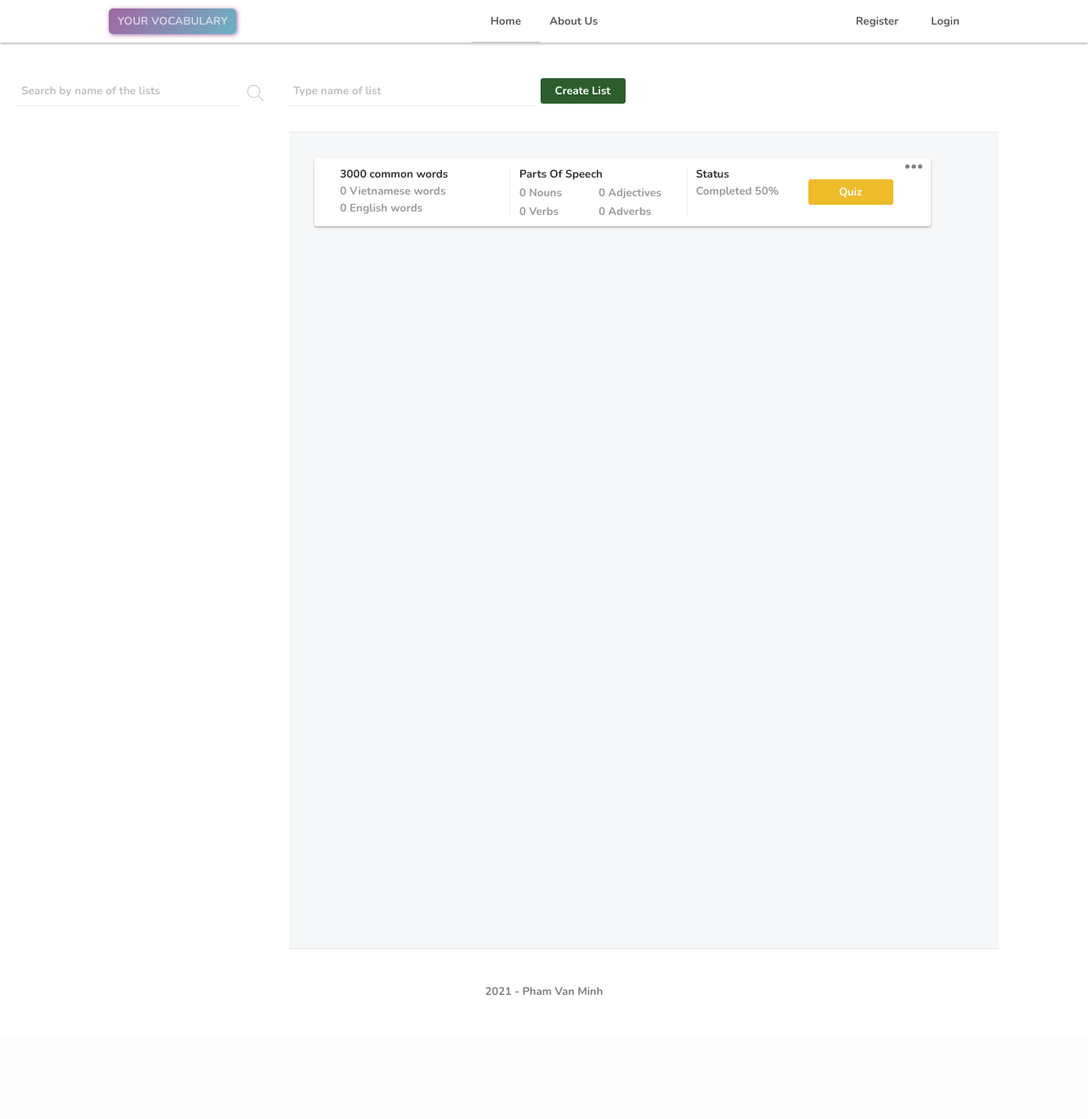
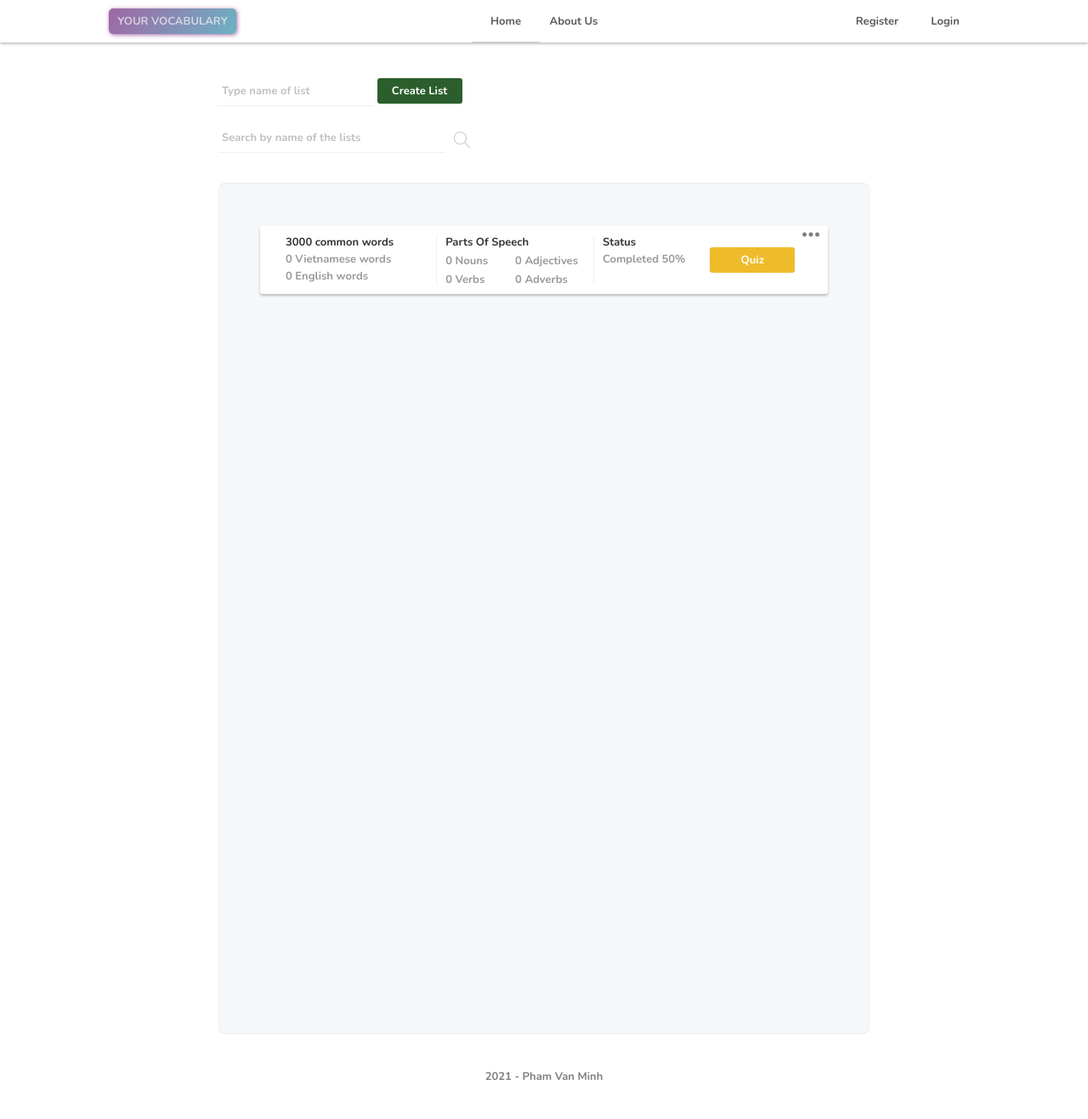
Before and after one commit to PhamVanMinh272/vocab_ielts, a Flask app: page / in a window 1280 px wide. Shown: the whole page at 85% size. Before the commit the page ends 1171 px from the top, so only its background shows below. Run offline with Flask 2, Linux system fonts and the light colour scheme; data comes from the database, SQL or seed files in the repository; data that the repository does not hold is empty; some libraries are stand-ins or nearby versions.

Commit message:
fix list container

```diff
--- a/static/css/card.css
+++ b/static/css/card.css
@@ -1,5 +1,5 @@
 .card-of-list {
-    width: 100%;
+    width: calc(100% - 20px);
     height: 80px;
     color: var(--color-black);
     border-radius: 3px;
@@ -12,7 +12,7 @@
 }
 
 .card-of-list:hover {
-    margin-left: 5px;
+    box-shadow: rgba(0, 0, 0, 0.5) 0px 2px 3px;
 }
 
 .card-content {
@@ -107,8 +107,8 @@
     margin: 3px;
     color: white;
     text-align: left;
-    width: 90%;
-    height: 30px;
+    width: 70px;
+    height: 40px;
 }
 
 .list-more-action-dropdown {
--- a/static/css/home.css
+++ b/static/css/home.css
@@ -1,8 +1,8 @@
 .search-container {
     height: 40px;
-    width: 100%;
+    width: 40%;
     display: flex;
-    margin-bottom: 20px;
+    margin: 20px 0;
 }
 
 .search-container input {
@@ -42,25 +42,10 @@
     font-size: 20px;
 }
 
-.list-and-sidebar-container {
-    display: flex;
-}
-
-/* side bar */
-
-.sidebar-menu {
-    width: 25%;
-    min-width: 300px;
-    padding: 90px 20px;
-}
-
-#name-of-list-input {
-    width: 30%;
-}
-
 /* Lists container */
 #lists-container {
-    width: 100%;
+    width: 60%;
+    margin: auto;
 }
 
 #general-actions-container {
@@ -69,15 +54,15 @@
 }
 
 .lists-cards-container {
-    width: 75%;
+    width: calc(100% - 100px);
     flex-wrap: wrap;
     margin-top: 30px;
-    padding: 30px;
-    padding-right: 100px;
+    padding: 50px;
     min-height: 900px;
     max-height: 900px;
     background: rgb(246,247,248);
     overflow: auto;
     border-top: 1px solid var(--border-color);
     border-bottom: 1px solid var(--border-color);
+    border-radius: 10px;
 }
--- a/templates/home.html
+++ b/templates/home.html
@@ -41,7 +41,15 @@
         </div>
     </div>
     <div class="list-and-sidebar-container">
-        <div class="sidebar-menu">
+        <div id="lists-container">
+            <div id="general-actions-container">
+                <div>
+                    <input
+                        id="name-of-list-input"
+                        placeholder="Type name of list"
+                    >
+                    <button class="create-a-list-btn save-btn-style">Create List</button>
+                </div>
                 <div class="search-container">
                     <input
                         id="list-of-word-lists"
@@ -61,21 +69,10 @@
                     </button>
                 </div>
             </div>
-        <div id="lists-container">
-            <div id="general-actions-container">
-                <div>
-                    <input
-                        id="name-of-list-input"
-                        placeholder="Type name of list"
-                    >
-                    <button class="create-a-list-btn save-btn-style">Create List</button>
-                </div>
-            </div>
             <div class="lists-cards-container">
                 <div class="no-data">NO DATA!</div>
             </div>
         </div>
-
     </div>
 {% endblock %}
 {% block script %}
```
Lines whose indentation alone changed are shown as unchanged.
